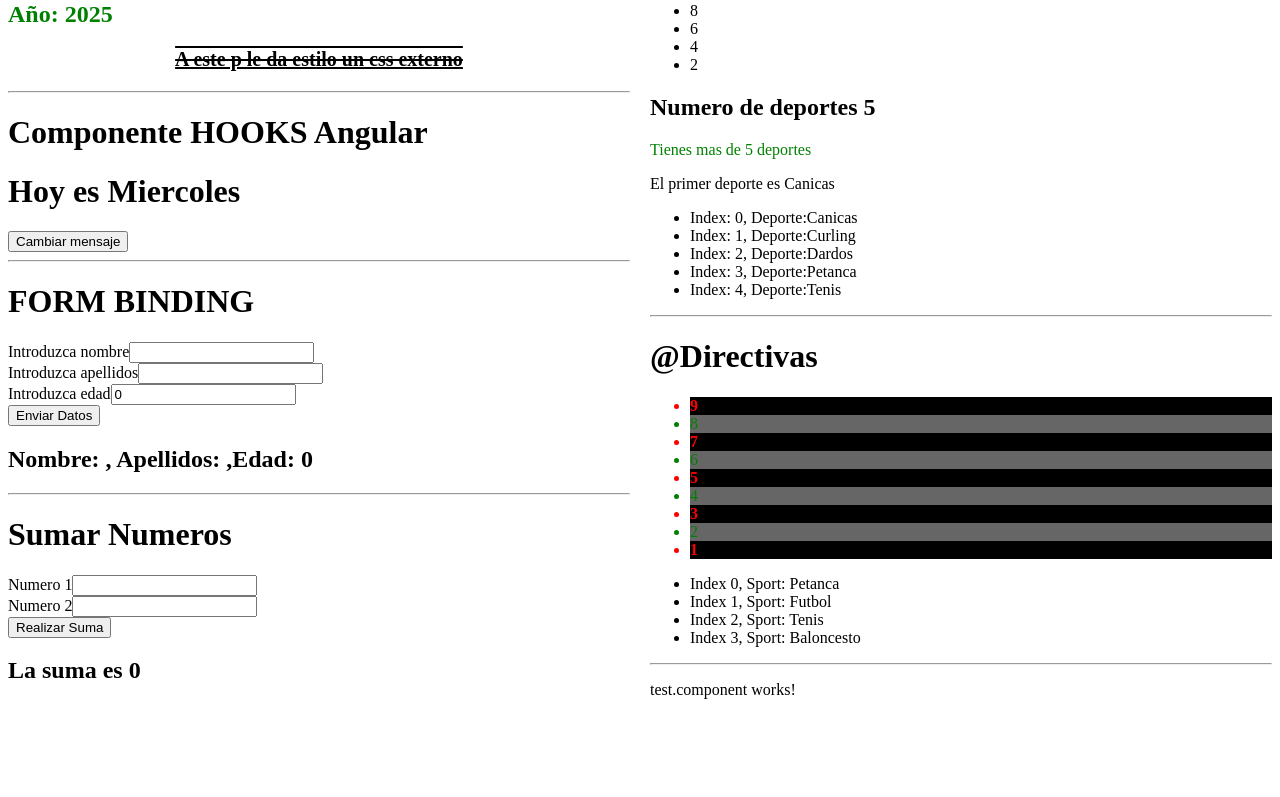
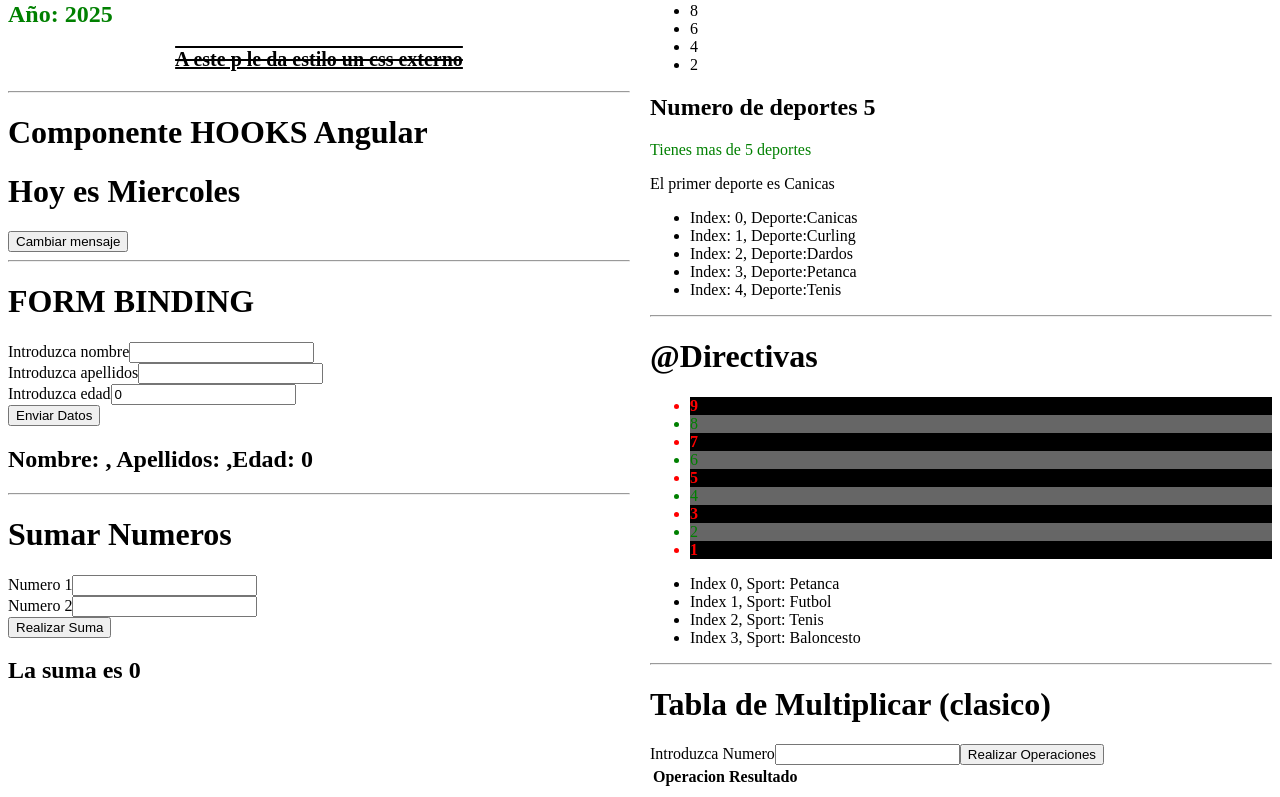
Before and after one commit to angeldzz/primerangular, an Angular app: page / in a window 1280 px wide. Shown: the part 176-973 px from the top of the page. Before the commit the page ends 899 px from the top, so only its background shows below. Built offline with nearby package versions, Linux system fonts and the light colour scheme.

Commit message:
@VIEWCHILD ElementRef

```diff
--- a/src/app/app-module.ts
+++ b/src/app/app-module.ts
@@ -9,7 +9,7 @@ import { DeportesV2Component } from '../components/deportesv2/deportesv2.compone
 import { FormsModule } from '@angular/forms';
 import { FormBindingComponent } from '../components/formbinding/formbinding.component';
 import { SumarNumerosComponent } from '../components/sumarnumeros/sumarnumeros.component';
-import { TestComponent } from '../components/test.component/test.component';
+import { TablamultiplicarComponent } from '../components/tablamultiplicar/tablamultiplicar.component';
 
 @NgModule({
   declarations: [
@@ -20,7 +20,7 @@ import { TestComponent } from '../components/test.component/test.component';
     DeportesV2Component,
     FormBindingComponent,
     SumarNumerosComponent,
-    TestComponent
+    TablamultiplicarComponent
   ],
   imports: [
     BrowserModule,FormsModule
--- a/src/app/app.html
+++ b/src/app/app.html
@@ -14,7 +14,7 @@
       <hr>
       <app-deportesv2></app-deportesv2>
       <hr>
-      <app-test></app-test>
+      <app-tablamultiplicar></app-tablamultiplicar>
     </div>
   </div>
 </main>
--- a/src/components/tablamultiplicar/tablamultiplicar.component.html
+++ b/src/components/tablamultiplicar/tablamultiplicar.component.html
@@ -1 +1,24 @@
-<p>tablamultiplicar.component works!</p>
+<div>
+    <h1>Tabla de Multiplicar (clasico)</h1>
+    <form #tablaform="ngForm">
+        <label>Introduzca Numero</label>
+        <input type="number" name="cajaNumero" #cajaNumero>
+        <button (click)="realizarTabla()">Realizar Operaciones</button>
+    </form>
+    <table>
+        <thead>
+            <tr>
+                <th>Operacion</th>
+                <th>Resultado</th>
+            </tr>
+        </thead>
+        <tbody>
+            @for(num of resultados; track num; let i = $index){
+                <tr>
+                    <td>{{ numero }} * {{ i + 1 }}</td>
+                    <td>{{ num }}</td>
+                </tr>
+            }
+        </tbody>
+    </table>
+</div>
--- a/src/components/tablamultiplicar/tablamultiplicar.component.ts
+++ b/src/components/tablamultiplicar/tablamultiplicar.component.ts
@@ -1,4 +1,4 @@
-import { Component } from '@angular/core';
+import { Component, ElementRef, ViewChild } from '@angular/core';
 
 @Component({
   selector: 'app-tablamultiplicar',
@@ -7,5 +7,21 @@ import { Component } from '@angular/core';
   styleUrl: './tablamultiplicar.component.css',
 })
 export class TablamultiplicarComponent {
+  @ViewChild("cajaNumero") cajaNumeroRef!: ElementRef;
 
+  public numero: number;
+  public resultados: Array<number>
+
+  constructor(){
+    this.numero = 0;
+    this.resultados = [];
+  }
+  realizarTabla(){
+    this.numero = parseInt(this.cajaNumeroRef.nativeElement.value)
+    this.resultados = []
+    for (let i = 1; i <= 10; i++) {
+      this.resultados.push(this.numero * i)
+    }
+    console.log(this.resultados);
+  }
 }
--- a/src/components/test.component/test.component.html
+++ /dev/null
@@ -1 +0,0 @@
-<p>test.component works!</p>
```
Also changed, not shown: src/components/test.component/test.component.ts (deleted, +0 -11 lines), src/components/test.component/test.component.css (deleted), 1 other file (tests, documents, lock files or other folders).
